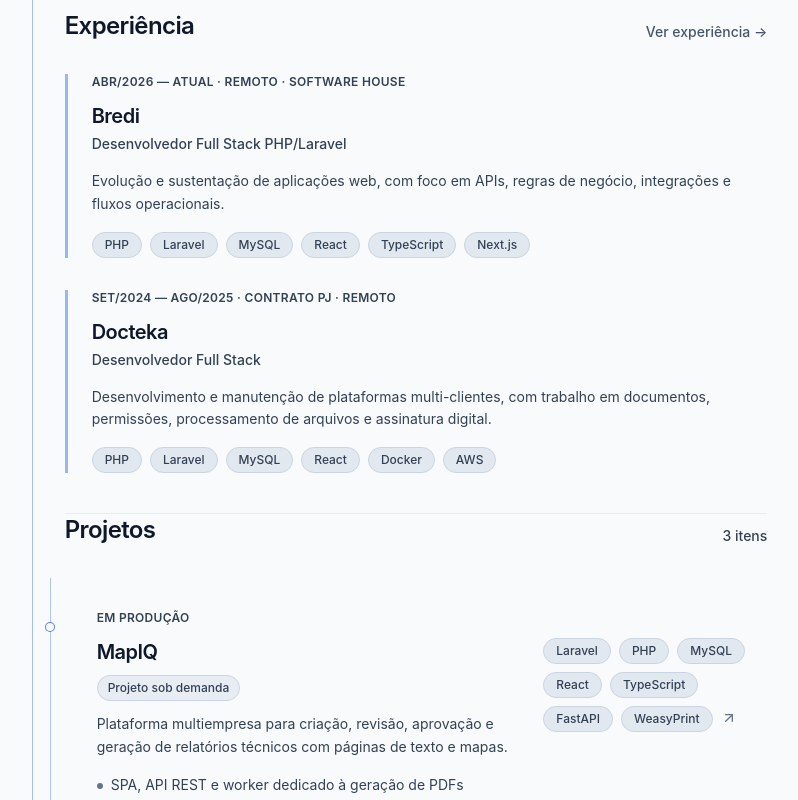
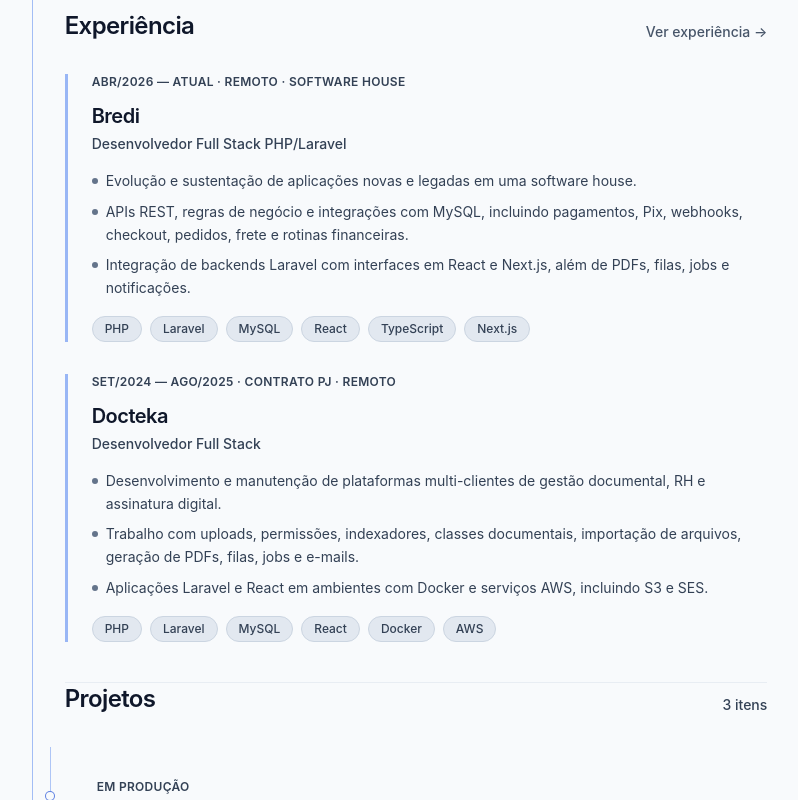
Before and after one commit to albuquerque-lucas/albuquerque-lucas.github.io, a React (Vite) app: page / in a window 1280 px wide. Shown: the part 569-1369 px from the top of the page, without its empty margins (78-876 px from the left). Built offline with nearby package versions, Linux system fonts and the light colour scheme.

Commit message:
Restaura experiencias

```diff
--- a/src/data/experience.ts
+++ b/src/data/experience.ts
@@ -17,7 +17,7 @@
   period: Translated<string>
   workMode: Translated<string>
   companyContext: Translated<string>
-  summary: Translated<string>
+  highlights: Translated<string[]>
   areas: ExperienceArea[]
   relatedWork?: RelatedWork[]
   stack: string[]
@@ -43,9 +43,17 @@
       'pt-BR': 'Software house responsável por aplicações de diferentes segmentos. Atuo tanto em sistemas novos quanto em bases legadas que continuam em operação.',
       'en-US': 'Software house responsible for applications across different sectors. I work on both new systems and legacy codebases that remain in operation.',
     },
-    summary: {
-      'pt-BR': 'Evolução e sustentação de aplicações web, com foco em APIs, regras de negócio, integrações e fluxos operacionais.',
-      'en-US': 'Development and maintenance of web applications, focused on APIs, business rules, integrations, and operational workflows.',
+    highlights: {
+      'pt-BR': [
+        'Evolução e sustentação de aplicações novas e legadas em uma software house.',
+        'APIs REST, regras de negócio e integrações com MySQL, incluindo pagamentos, Pix, webhooks, checkout, pedidos, frete e rotinas financeiras.',
+        'Integração de backends Laravel com interfaces em React e Next.js, além de PDFs, filas, jobs e notificações.',
+      ],
+      'en-US': [
+        'Development and maintenance of new and legacy applications at a software house.',
+        'REST APIs, business rules, and MySQL integrations, including payments, Pix, webhooks, checkout, orders, shipping, and financial workflows.',
+        'Integration of Laravel backends with React and Next.js interfaces, plus PDFs, queues, jobs, and notifications.',
+      ],
     },
     areas: [
       {
@@ -118,9 +126,17 @@
       'pt-BR': 'Empresa de tecnologia com plataformas de gestão documental, RH e assinatura digital utilizadas por múltiplos clientes.',
       'en-US': 'Technology company with document management, HR, and digital signature platforms used by multiple clients.',
     },
-    summary: {
-      'pt-BR': 'Desenvolvimento e manutenção de plataformas multi-clientes, com trabalho em documentos, permissões, processamento de arquivos e assinatura digital.',
-      'en-US': 'Development and maintenance of multi-client platforms involving documents, permissions, file processing, and digital signatures.',
+    highlights: {
+      'pt-BR': [
+        'Desenvolvimento e manutenção de plataformas multi-clientes de gestão documental, RH e assinatura digital.',
+        'Trabalho com uploads, permissões, indexadores, classes documentais, importação de arquivos, geração de PDFs, filas, jobs e e-mails.',
+        'Aplicações Laravel e React em ambientes com Docker e serviços AWS, incluindo S3 e SES.',
+      ],
+      'en-US': [
+        'Development and maintenance of multi-client document management, HR, and digital signature platforms.',
+        'Work involving uploads, permissions, indexers, document classes, file imports, PDF generation, queues, jobs, and email.',
+        'Laravel and React applications in environments using Docker and AWS services, including S3 and SES.',
+      ],
     },
     areas: [
       {
--- a/src/sections/ExperienceSection.tsx
+++ b/src/sections/ExperienceSection.tsx
@@ -33,9 +33,14 @@
             <p className="mt-1 text-sm font-medium text-slate-700">
               {getTranslated(experience.role, locale)}
             </p>
-            <p className="mt-4 text-sm leading-relaxed text-slate-700">
-              {getTranslated(experience.summary, locale)}
-            </p>
+            <ul className="mt-4 space-y-2 text-sm leading-relaxed text-slate-700">
+              {getTranslated(experience.highlights, locale).map((highlight) => (
+                <li key={highlight} className="flex items-start gap-2">
+                  <span aria-hidden className="mt-2 h-1.5 w-1.5 shrink-0 rounded-full bg-slate-500" />
+                  <span>{highlight}</span>
+                </li>
+              ))}
+            </ul>
             <div className="mt-4 flex flex-wrap gap-2">
               {experience.stack.map((technology) => (
                 <span
```
